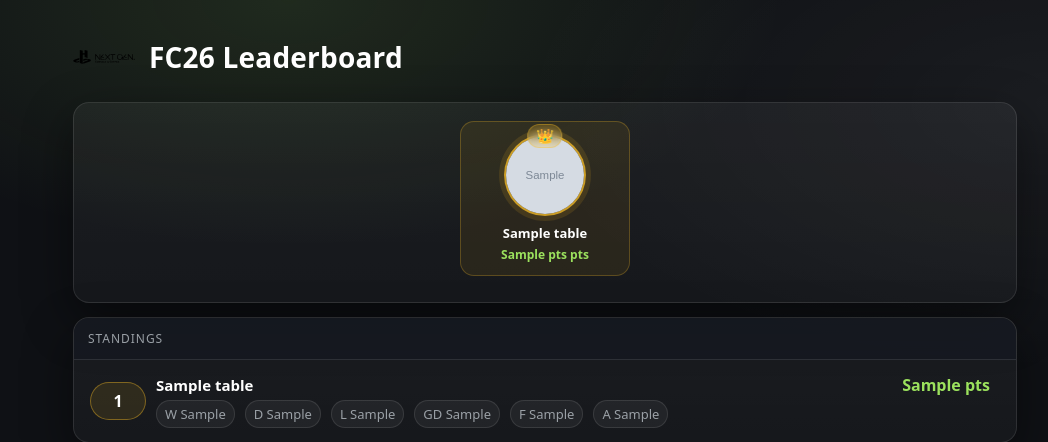
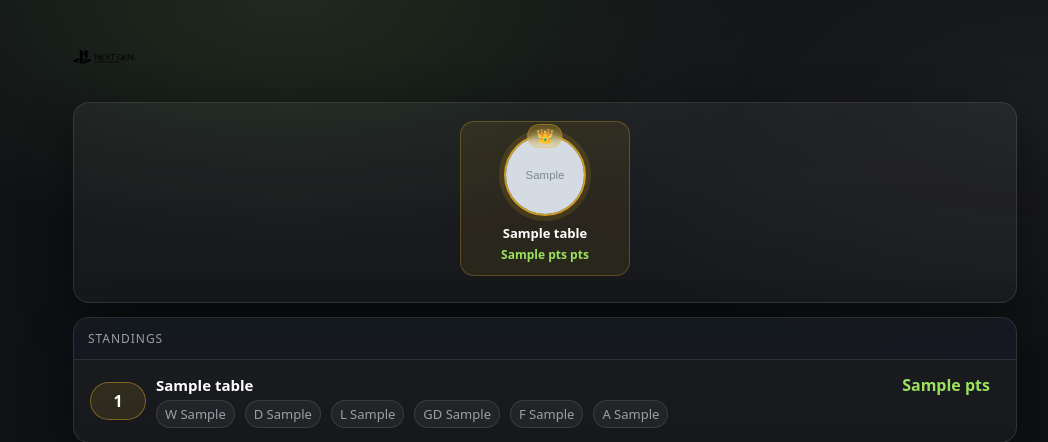
Before and after one commit to kiteAether/fc26-leaderboard, a FastAPI app: template app/templates/leaderboard.html in a window 1280 px wide. Shown: the top 442 px of the page, without its empty margins (95-1143 px from the left). Run offline with FastAPI, Linux system fonts and the light colour scheme; the template is opened without the code that fills it: most values are stand-ins (such as "Sample title", 1, 10 or a date in 2020); grey boxes marked "Sample" are stand-in pictures.

Commit message:
3_erase_title

```diff
--- a/app/templates/leaderboard.html
+++ b/app/templates/leaderboard.html
@@ -3,6 +3,7 @@
 <head>
   <meta charset="utf-8">
   <meta name="viewport" content="width=device-width, initial-scale=1, viewport-fit=cover">
+  <title>FC26 Leaderboard</title>
 
   <style>
     :root{
@@ -373,9 +374,6 @@
     <div class="header">
       <div class="titleWrap">
         <img src="/static/fc26_logo_optimized.svg" alt="FC26 Logo" class="siteLogo">
-        <div class="titleBlock">
-          <h1 class="title">FC26 Leaderboard</h1>
-        </div>
       </div>
     </div>
 
```
